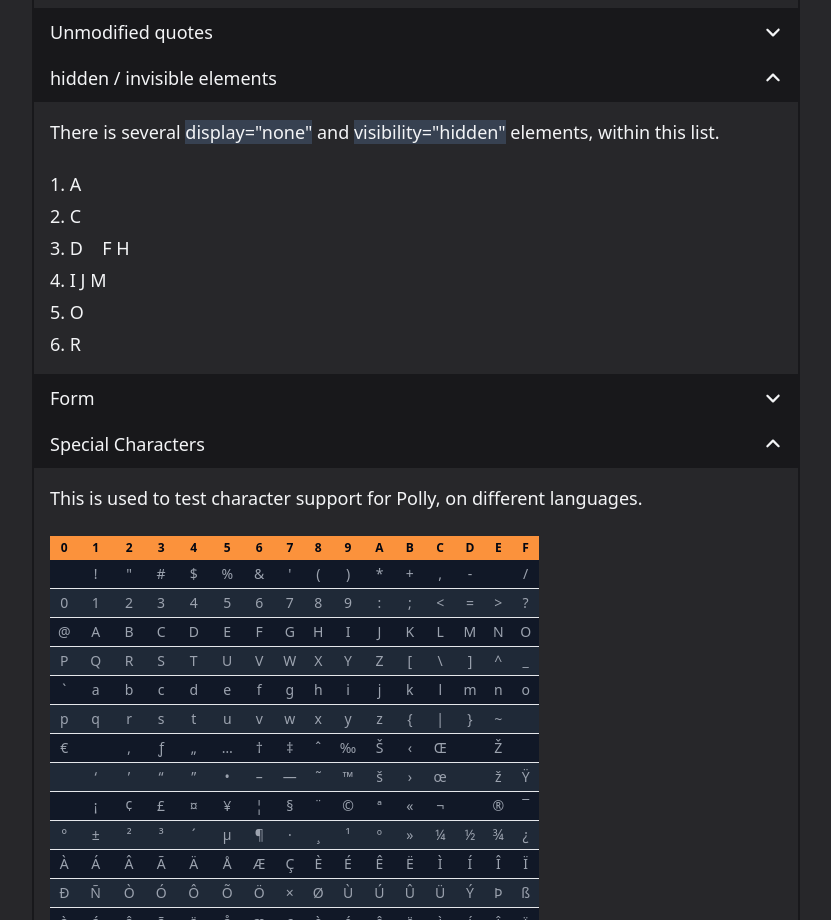
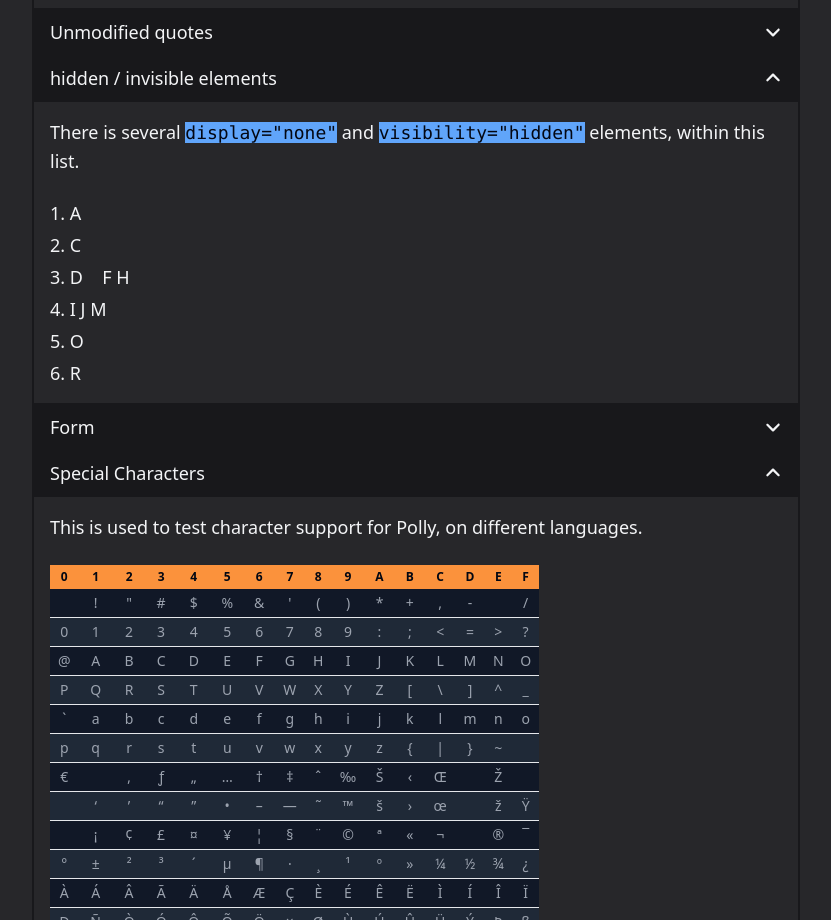
Before and after one commit to drexxdk/tts-highlight, a Next.js app: page / in a window 1280 px wide. Shown: the part 1180-2100 px from the top of the page, without its empty margins (224-1055 px from the left). Built offline with nearby package versions, Linux system fonts and the light colour scheme.

Commit message:
Only clear selection if it finds words and added some data-tts-replace where needed

```diff
--- a/app/page.tsx
+++ b/app/page.tsx
@@ -207,8 +207,8 @@ const Page = () => {
       <Accordion buttonText="hidden / invisible elements" defaultOpen={true}>
         <div className="grid gap-6">
           <p>
-            There is several <span className="code">display=&quot;none&quot;</span> and{' '}
-            <span className="code">visibility=&quot;hidden&quot;</span> elements, within this list.
+            There is several <code data-tts-replace="display none">display=&quot;none&quot;</code> and{' '}
+            <code data-tts-replace="visibility hidden">visibility=&quot;hidden&quot;</code> elements, within this list.
           </p>
           <Ol>
             <li>A</li>
@@ -239,7 +239,11 @@ const Page = () => {
       </Accordion>
       <Accordion buttonText="Form">
         <div className="grid gap-6">
-          <p>Not supported yet</p>
+          <p>
+            Highlight is not supported in{' '}
+            <code data-tts-replace="input type text">&lt;input type=&quot;text&quot;/&gt;</code> or{' '}
+            <code data-tts-replace="textarea">&lt;textarea&gt;&lt;/textarea&gt;&lt;/textarea&gt;</code>.
+          </p>
           <input
             className="border border-gray-500 bg-white p-4 text-gray-950"
             type="text"
--- a/features/tts/hooks/useSelection.tsx
+++ b/features/tts/hooks/useSelection.tsx
@@ -44,13 +44,6 @@ export const useSelection = () => {
     setTextSelection(undefined);
 
     const SUPPORTED_CHARS_REGEX = new RegExp(`[^${selectedLanguage.chars.join('')}]`, 'g');
-
-    if (highlightSupport() && !('ontouchend' in document)) {
-      // We dont want to keep the browser selection on desktop if that desktop supports Highlight API
-      // Firefox will keep the selection
-      const selection = window.getSelection();
-      selection?.empty();
-    }
     const nodes = nodesInRange(range);
     const treeWalker = document.createTreeWalker(range.commonAncestorContainer, NodeFilter.SHOW_TEXT);
     let currentNode: Node | null;
@@ -162,6 +155,13 @@ export const useSelection = () => {
 
     const hasWords = words.length > 0;
 
+    if (highlightSupport() && !('ontouchend' in document) && hasWords) {
+      // We dont want to keep the browser selection on desktop if that desktop supports Highlight API
+      // Firefox will keep the selection
+      const selection = window.getSelection();
+      selection?.empty();
+    }
+
     setTextSelection(
       hasWords
         ? {
--- a/public/styles/globals.css
+++ b/public/styles/globals.css
@@ -33,6 +33,6 @@ body {
   @apply bg-red-400 text-gray-950;
 }
 
-.code {
+code {
   @apply bg-gray-700;
 }
```
